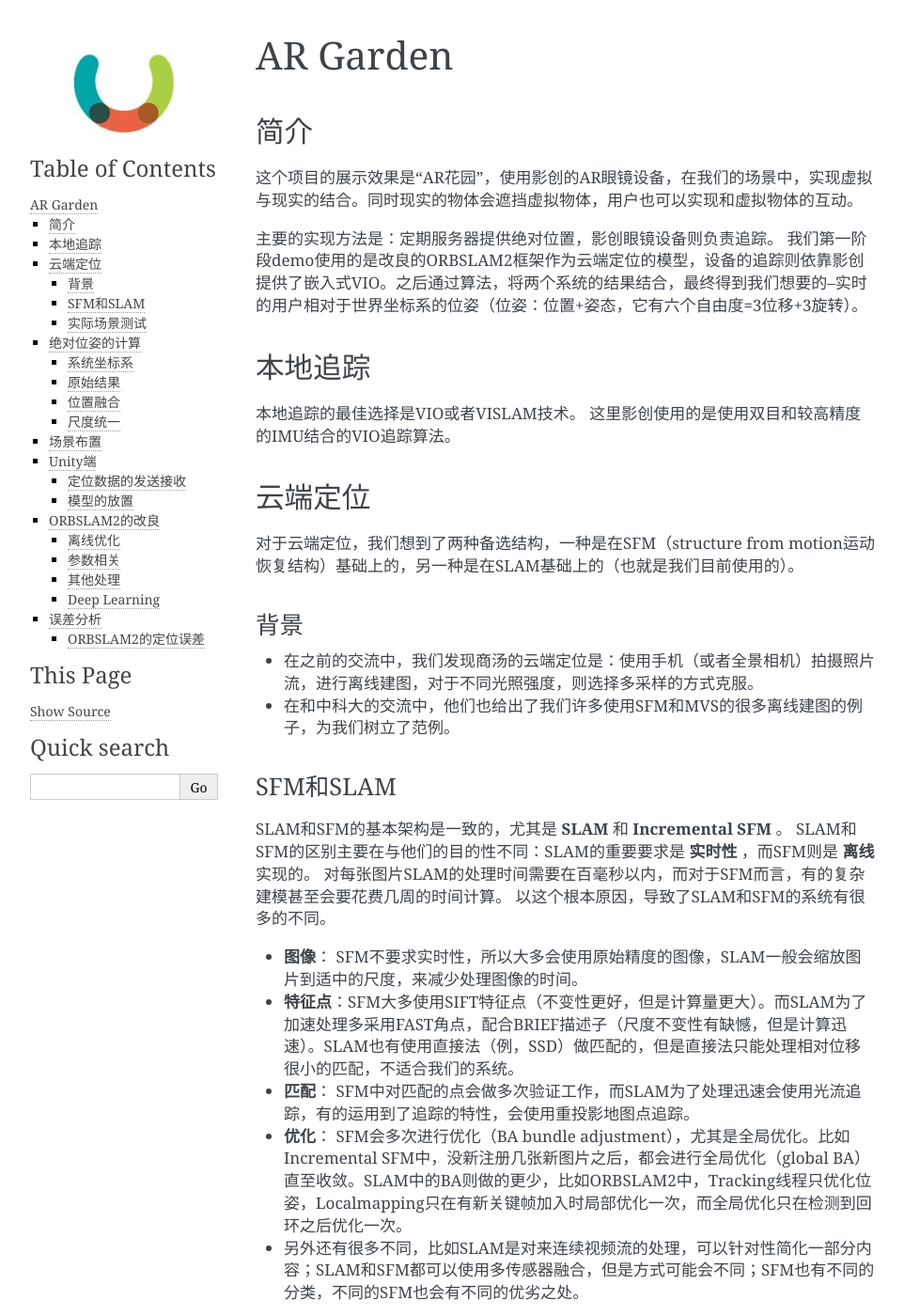
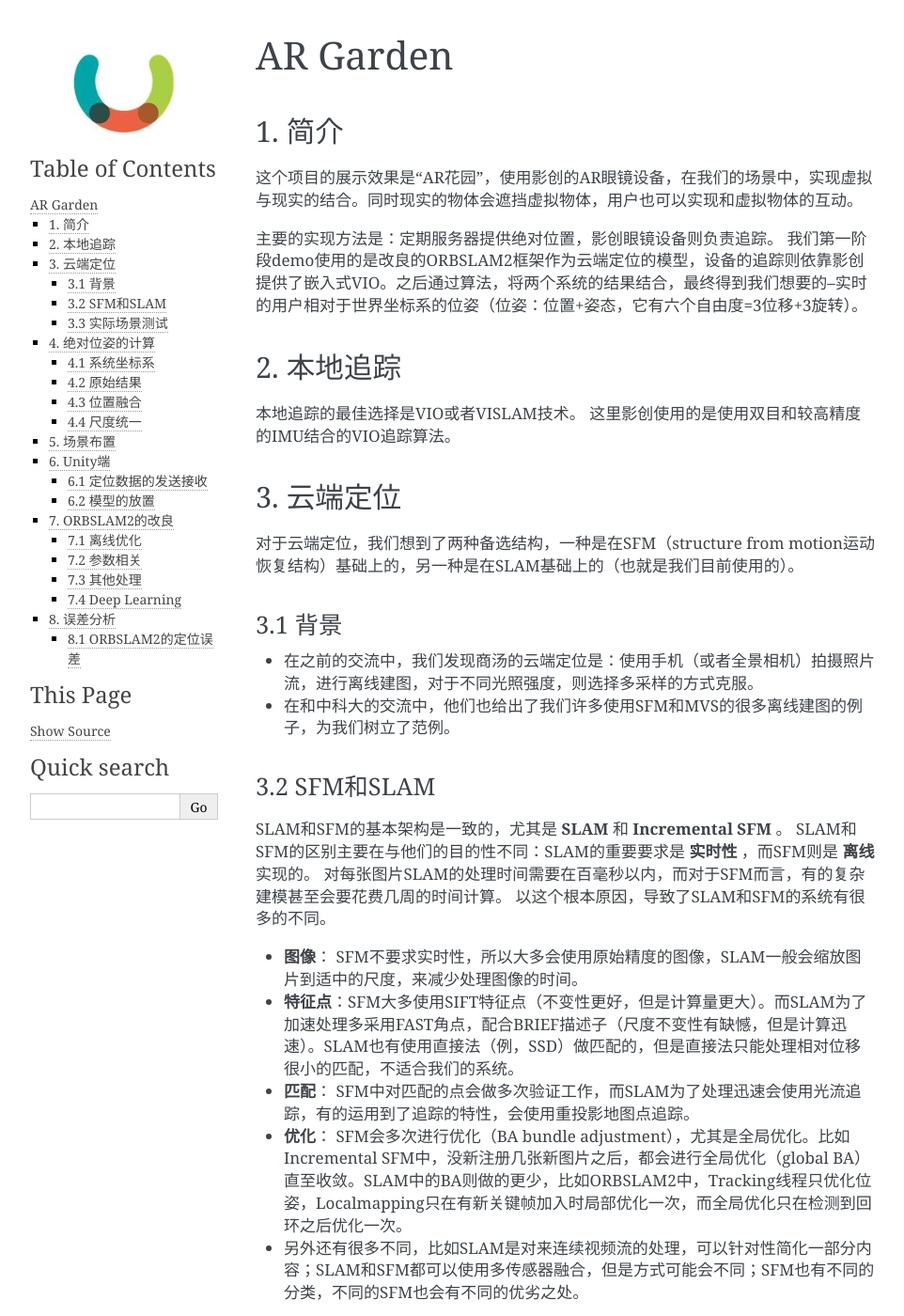
Before and after one commit to gggliuye/VIO, a Sphinx documentation site: the page built from docs/UnitySc/unityShadowCreator.rst, in a window 1280 px wide and 1400 px high. Shown: the whole window at 94% size, without its empty margins (148-1110 px from the left). Built offline with Sphinx 7.4.7, drawn with Linux system fonts in a browser that asks for light colours; some of the changed text lies outside the part shown.

Commit message:
add numbering

```diff
--- a/docs/UnitySc/unityShadowCreator.rst
+++ b/docs/UnitySc/unityShadowCreator.rst
@@ -1,7 +1,7 @@
 AR Garden
 =========================================
 
-简介
+1. 简介
 --------------
 
 这个项目的展示效果是“AR花园”，使用影创的AR眼镜设备，在我们的场景中，实现虚拟与现实的结合。同时现实的物体会遮挡虚拟物体，用户也可以实现和虚拟物体的互动。
@@ -9,22 +9,22 @@ AR Garden
 主要的实现方法是：定期服务器提供绝对位置，影创眼镜设备则负责追踪。
 我们第一阶段demo使用的是改良的ORBSLAM2框架作为云端定位的模型，设备的追踪则依靠影创提供了嵌入式VIO。之后通过算法，将两个系统的结果结合，最终得到我们想要的--实时的用户相对于世界坐标系的位姿（位姿：位置+姿态，它有六个自由度=3位移+3旋转）。
 
-本地追踪
+2. 本地追踪
 -------------
 本地追踪的最佳选择是VIO或者VISLAM技术。
 这里影创使用的是使用双目和较高精度的IMU结合的VIO追踪算法。
 
-云端定位
+3. 云端定位
 -----------------------
 对于云端定位，我们想到了两种备选结构，一种是在SFM（structure from motion运动恢复结构）基础上的，另一种是在SLAM基础上的（也就是我们目前使用的）。
 
-背景
+3.1 背景
 >>>>>>>>>>>>
 
 * 在之前的交流中，我们发现商汤的云端定位是：使用手机（或者全景相机）拍摄照片流，进行离线建图，对于不同光照强度，则选择多采样的方式克服。
 * 在和中科大的交流中，他们也给出了我们许多使用SFM和MVS的很多离线建图的例子，为我们树立了范例。
 
-SFM和SLAM
+3.2 SFM和SLAM
 >>>>>>>>>>>>>>>
 
 SLAM和SFM的基本架构是一致的，尤其是 **SLAM** 和 **Incremental SFM** 。
@@ -38,7 +38,7 @@ SLAM和SFM的区别主要在与他们的目的性不同：SLAM的重要要求是
 * **优化**： SFM会多次进行优化（BA bundle adjustment），尤其是全局优化。比如Incremental SFM中，没新注册几张新图片之后，都会进行全局优化（global BA）直至收敛。SLAM中的BA则做的更少，比如ORBSLAM2中，Tracking线程只优化位姿，Localmapping只在有新关键帧加入时局部优化一次，而全局优化只在检测到回环之后优化一次。
 * 另外还有很多不同，比如SLAM是对来连续视频流的处理，可以针对性简化一部分内容；SLAM和SFM都可以使用多传感器融合，但是方式可能会不同；SFM也有不同的分类，不同的SFM也会有不同的优劣之处。
 
-实际场景测试
+3.3 实际场景测试
 >>>>>>>>>>>>>>>>>>>>>>>
 .. image:: sfm_slam.png
    :align: center
@@ -50,10 +50,10 @@ SLAM和SFM的区别主要在与他们的目的性不同：SLAM的重要要求是
 
 上图是对钢琴场景的colmap建模测试，可以发现特征点（包括fusion）的结果都只能得到周围场景的认知，而对于反光严重的钢琴，则完全不能得到稳定可用的特征点（使用ORBSLAM得到的结果是类似的）。
 
-绝对位姿的计算
+4. 绝对位姿的计算
 ---------------------
 
-系统坐标系
+4.1 系统坐标系
 >>>>>>>>>>>>>>>>>>>>>
 在整个系统中一共有两个坐标系：世界坐标系（云端定位系统的坐标系统，这也将是Unity3d的坐标系）和本地坐标系（影创眼镜VIO追踪的坐标系），即是下图中的world coordinate system和local coordinate system。
 
@@ -64,7 +64,7 @@ SLAM和SFM的区别主要在与他们的目的性不同：SLAM的重要要求是
    :width: 80%
    :align: center
 
-原始结果
+4.2 原始结果
 >>>>>>>>>>>>>>>
 我们可以分别得到云端定位和本地追踪的两个原始坐标。
 一个是P（global pose），即云端定位的结果，是相机光心的位姿；以及P（local pose），即本地追踪的结果，是AR相机虚拟“头”的位姿。
@@ -77,7 +77,7 @@ SLAM和SFM的区别主要在与他们的目的性不同：SLAM的重要要求是
 
     P_{Global Pose} = T_{Global To Camera}^{-1}
 
-位置融合
+4.3 位置融合
 >>>>>>>>>>>>>>>>>>>>>
 
 * 我们的目的可以总结为：求两个坐标系（world和local）之间的相对位姿（下图中的黄色变换T transpose local to global）。
@@ -103,27 +103,34 @@ SLAM和SFM的区别主要在与他们的目的性不同：SLAM的重要要求是
 .. math::
     P_{Objective Pose} = P_{Local Pose} * T_{Camera To Head} * P_{Global Pose}^{-1} * P_{Local Pose Real Time}
 
-尺度统一
+4.4 尺度统一
 >>>>>>>>>>>>>>>>>>>>>
 在实际实验中，我们发现影创的追踪结果（local pose）和云端定位结果（global pose）的尺度并不一致。影创的尺度似乎要比ORBSLAM2（RGBD版本，使用ZED mini双目相机）的大一些。由于我们肉眼也无法准确的判断，暂时将尺度参数设置为1.14左右， **这里是重要的误差点之一** 。
 
-场景布置
+5. 场景布置
 ----------------
+
+场景布置也需要注意。
+* 由于相机的分辨率有限，太小的细节是没有帮助的（例如一张图片，可能只会有四个角点是有效的特征点）。
+* 纹理特征适合追踪模式，但是对于重定位没有帮助，重定位需要的是图像的特征。例如，下面第一张图片，图片的纹理结构很好，追踪模式不会跟丢，但是却没有自己的特点，我们不知道它是第几排第几个桌子。但是在其中增加一些 **“个性”** 之后，定位的效果会明显增加，比如下面的第三张图片，我们就可以准确的说出它是第二张桌子了。
+
 .. image:: ../images/envo.PNG
    :width: 100%
    :align: center
 
+* **整体性**，特征希望可以分布的更加均匀，这样有助于减少误差。
+* 特征点的描述子是和 **光强** 息息相关的，希望光强度保持稳定、均匀。（相对均匀的光强分布可以通过gamma correction得到）
 
-Unity端
+6. Unity端
 ----------------
 
-定位数据的发送接收
+6.1 定位数据的发送接收
 >>>>>>>>>>>>>>>>>
 
 * 由于网络传输需要时间，这就会导致延迟和网络阻塞错位等很多问题。但是上面的分析告诉我们，这个纠正系统（计算Ttranspose local to global）对实时性的要求很低，所以我们在用户设备中做了这样的约定： **在收到前一张图片的定位结果之前不会发送新的图片** 。
 * 为了降低干扰，提高稳定性，我们还设定系统在连续收到N（设为4）张未丢失的定位结果之后才会确认使用收到的结果。（todo:这样的条件可能其实并没有作用，有待验证）
 
-模型的放置
+6.2 模型的放置
 >>>>>>>>>>>>>>>>>>>>
 * 由于在Unity中没有对点云的渲染，所以我们专门建立了读取点云数据（规定为PLY格式）的脚本。
 * 云端可以输出得到的特征点点云（输出为PLY格式），使用上面的脚本导入特征点点云之后，我们就可以得到场景的大致结构。
@@ -134,38 +141,38 @@ Unity端
 .. image:: put_model.PNG
    :align: center
 
-ORBSLAM2的改良
+7. ORBSLAM2的改良
 -----------------
 
 
-离线优化
+7.1 离线优化
 >>>>>>>>>>>>>>>>>
 
 SLAM与SFM的区别之一就是全局优化的次数，由于我们没有了实时性的限制，所以我们对ORBSLAM2建图的结果进行了离线 **Global Bundle Adjustment** ,同时排除outlier。在进行全局优化之后，地图点的精度有了明显的提高，但是提高的程度仍然有限。
 
 我们也考虑在ORBSLAM2中加入 **Retrangulation** 的过程。我们分析认为Retrangulation可以消除系统中大部分的重复点和outlier，会使得系统精度有很大的提高。但是由于SLAM框架的限制，没有找到合适的方法加入。
 
-参数相关
+7.2 参数相关
 >>>>>>>>>>>>>>>>>>
 * 由于我们没有很强的实时性要求，我们增加了ORB特征点金字塔的大小，同时增加了特征点选取的数量。
 * 由于我们需要定位的准确性。于是我们将重定位（Relocalization）的参数设置为从配置文件中读取，同时我们设置了更到的阈值，以增加重定位的精度。
 * 由于ORBSLAM中经常将上一帧的位姿赋值给当前帧（后面可以会再进行其他的优化，或者筛选），所以导致，虽然系统是LOST的状态，参数系统仍然会有输出。这就要求我们判断系统的状态，保证只有系统处于Tracking状态时才将输出结果传递给设备。
 
-其他处理
+7.3 其他处理
 >>>>>>>>>>>>>>>>>>
 * 运动模糊（todo）
 .. image:: blur.PNG
    :align: center
 * 光强修正（使用gamma=0.5的Gamma Correction）
 
-Deep Learning
+7.4 Deep Learning
 >>>>>>>>>>>>>>>>>>>
 * 我们测试了使用 `GCNv2 <https://github.com/jiexiong2016/GCNv2_SLAM>`_ 提取特征点的SLAM定位，但是追踪的效果不理想。
 * Deep Learning需要GPU，但是我们的服务器暂时没有GPU提供。
 
 
-误差分析
+8. 误差分析
 ---------------------
 
-ORBSLAM2的定位误差
+8.1 ORBSLAM2的定位误差
 >>>>>>>>>>>>>>>>>>>>>>
```
